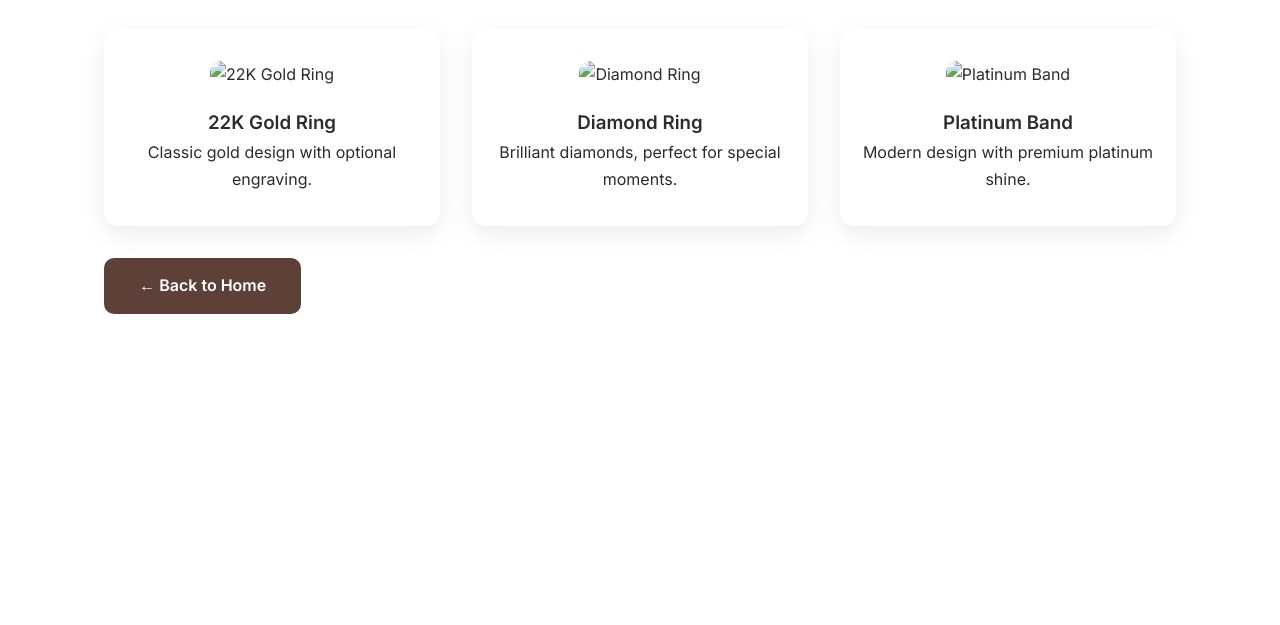
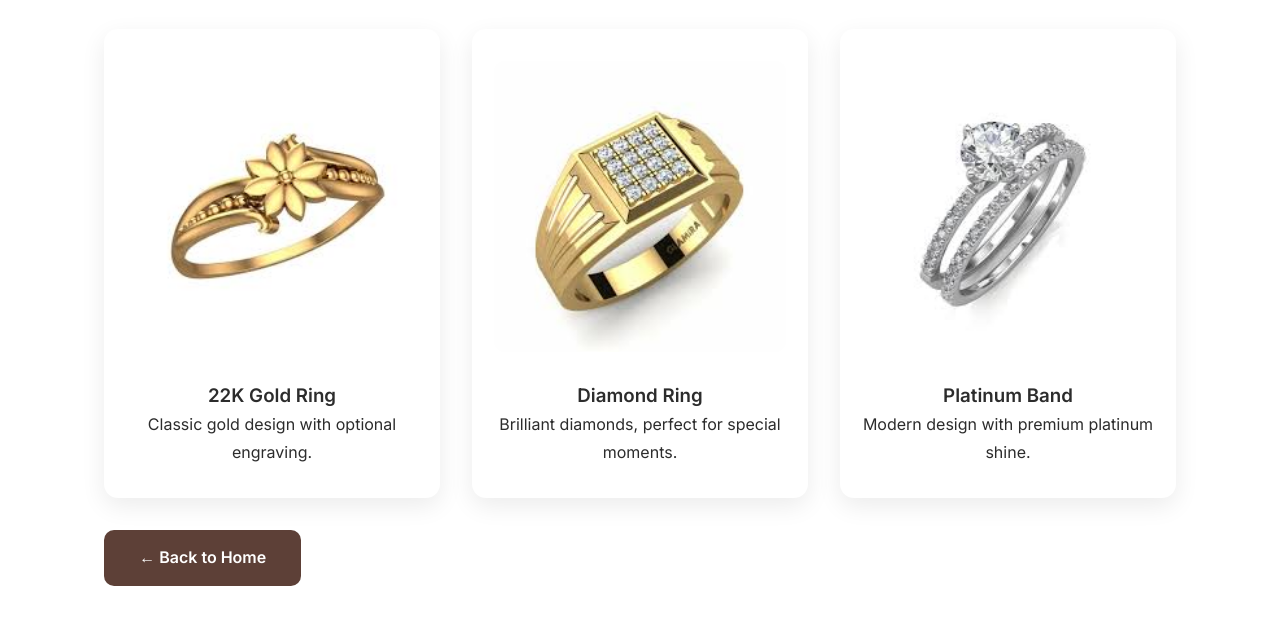
Before and after one commit to ElevateWeb7/OmJeweler, a plain HTML site: page rings.html in a window 1280 px wide. Shown: the part 247-872 px from the top of the page. Before the commit the page ends 800 px from the top, so only its background shows below. Drawn offline with nearby package versions, Linux system fonts and the light colour scheme.

Commit message:
rings.html

```diff
--- a/rings.html
+++ b/rings.html
@@ -12,17 +12,17 @@
     <h2>Explore Our Rings</h2>
     <div class="grid">
       <div class="card">
-        <img src="images/gold-ring.jpg" alt="22K Gold Ring">
+        <img src="gold-ring.jpg" alt="22K Gold Ring">
         <h3>22K Gold Ring</h3>
         <p>Classic gold design with optional engraving.</p>
       </div>
       <div class="card">
-        <img src="images/diamond-ring.jpg" alt="Diamond Ring">
+        <img src="diamond-ring.jpg" alt="Diamond Ring">
         <h3>Diamond Ring</h3>
         <p>Brilliant diamonds, perfect for special moments.</p>
       </div>
       <div class="card">
-        <img src="images/platinum-ring.jpg" alt="Platinum Band">
+        <img src="platinum-ring.jpg" alt="Platinum Band">
         <h3>Platinum Band</h3>
         <p>Modern design with premium platinum shine.</p>
       </div>
```
